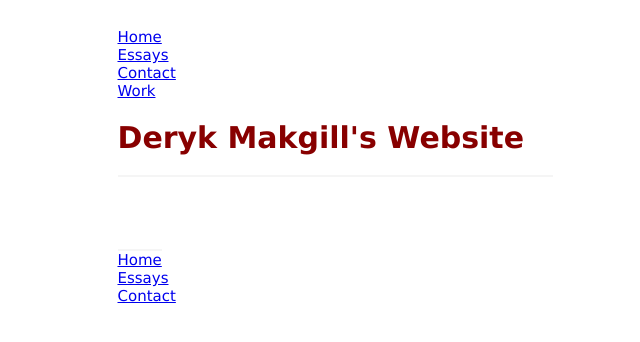
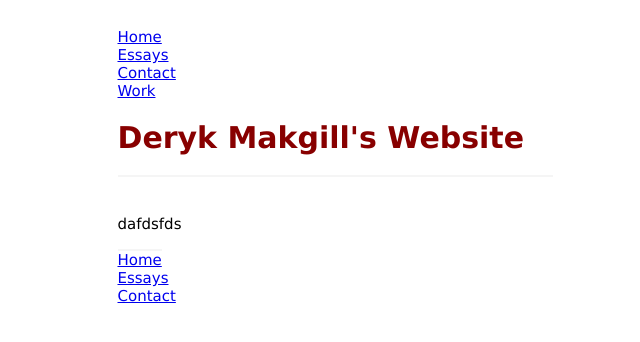
Before and after one commit to derykmakgill/minute, a Jekyll site: the page built from index.html, in a window 1280 px wide. Shown: the top 342 px of the page, without its empty margins (305-945 px from the left). Built offline with Jekyll 4.4.1, drawn with Linux system fonts in a browser that asks for light colours.

Commit message:
Update index.html

```diff
--- a/index.html
+++ b/index.html
@@ -2,18 +2,4 @@
 layout: default
 ---
 
-<div class="posts">
-  {% for post in paginator.posts %}
-  <div class="post">
-    <h1 class="post-title">
-      <a href="{{ post.url }}">
-        {{ post.title }}
-      </a>
-    </h1>
-
-    <span class="post-date">{{ post.date | date_to_string }}</span>
-
-    {{ post.content }}
-  </div>
-  {% endfor %}
-</div>
+dafdsfds
```
